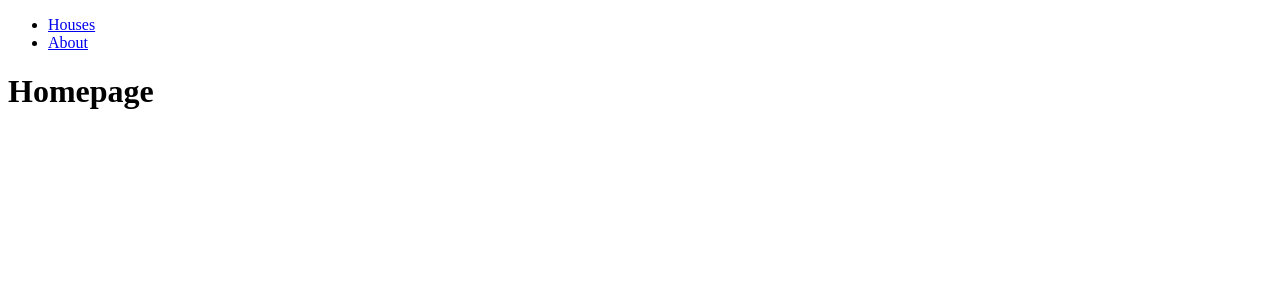
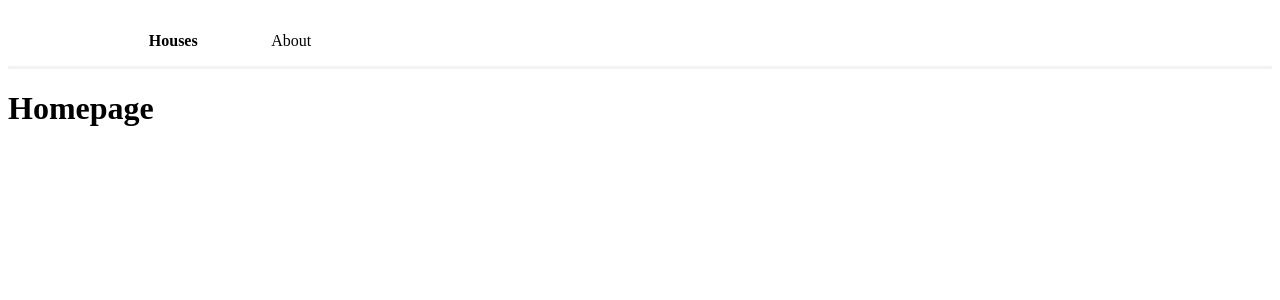
Before and after one commit to AvresCode/dtt-assess, a Vue app: page / in a window 1280 px wide. Shown: the top 300 px of the page. Built offline with nearby package versions, Linux system fonts and the light colour scheme.

Commit message:
style navbar

```diff
--- a/src/components/Navbar.vue
+++ b/src/components/Navbar.vue
@@ -1,8 +1,8 @@
 <template>
   <div>
-    <ul>
-      <li><router-link to="/">Houses</router-link></li>
-      <li><router-link to="/about">About</router-link></li>
+    <ul class="navbar">
+      <li><router-link to="/" exact class="nav-links">Houses</router-link></li>
+      <li><router-link to="/about" class="nav-links">About</router-link></li>
     </ul>
   </div>
 </template>
@@ -12,3 +12,25 @@ export default {
   name: 'Navbar',
 };
 </script>
+<style scoped>
+.navbar {
+  display: flex;
+  list-style-type: none;
+  padding: 1rem 5rem;
+  border-bottom: 0.2rem solid rgb(244, 242, 242);
+}
+.nav-links {
+  text-decoration: none;
+  margin-left: 3rem;
+  color: black;
+  padding: 0.8rem;
+  border-radius: 1rem;
+}
+.nav-links:hover {
+  background-color: rgb(249, 241, 239);
+}
+
+.router-link-active {
+  font-weight: bolder;
+}
+</style>
```
